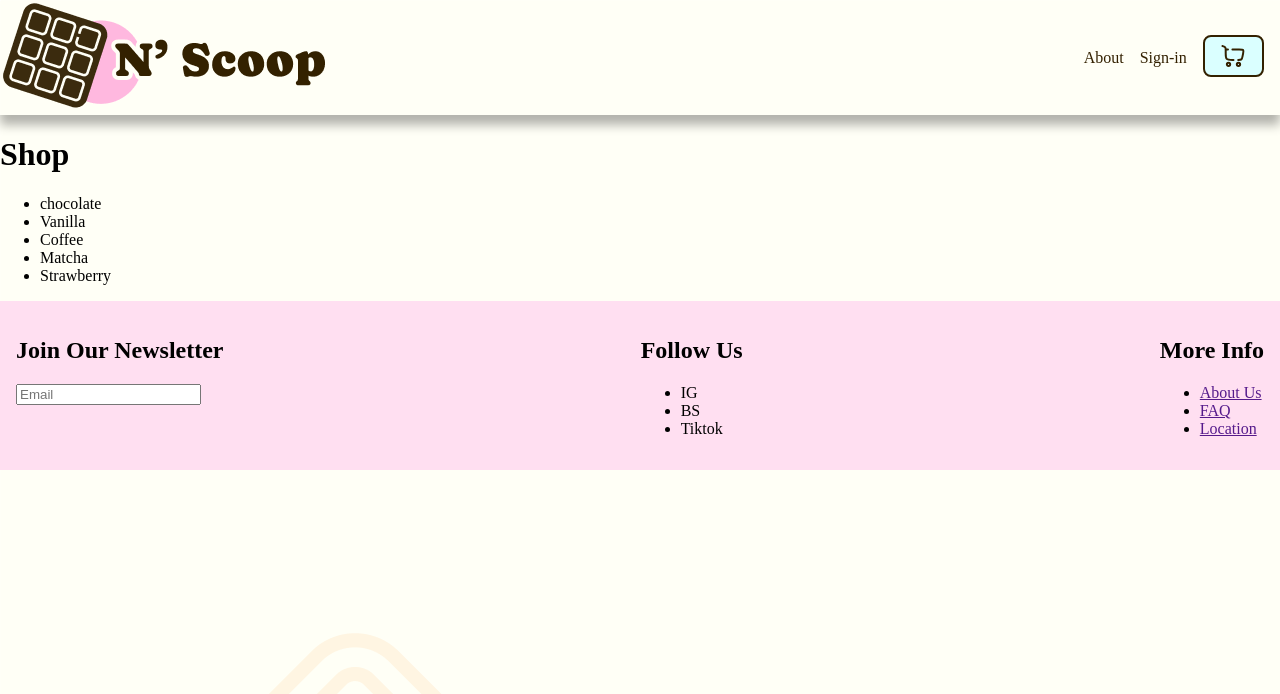
After one commit to RosarioManny/Waffles-N-Scoop_IND, a Flask app: page /shop in a window 1280 px wide. The commit adds this page. Shown: the top 694 px of the page. Run offline with Flask 3, Linux system fonts and the light colour scheme; some web fonts are replaced.

Commit message:
Shop Route, cart icon

```diff
--- a/app.py
+++ b/app.py
@@ -86,12 +86,10 @@ def register():
       return ("Passwords do not match", 400)
     hashed_password = generate_password_hash(password)
     db = get_db()
-    print(hashed_password)
-    print(username)
+
     try:
       db.execute("INSERT INTO users (username, password) VALUES(?, ?)",(username, hashed_password))
       db.commit()
-      print(f"User {username} registered successfully")
     # Error Handling
     except sqlite3.IntegrityError as e:
       print(f"IntegrityError: {e}")
@@ -132,3 +130,7 @@ def profile():
 @login_required
 def history():
   return render_template("history.html")
+
+@app.route("/shop")
+def shop():
+  return render_template("shop.html")
--- a/static/style.css
+++ b/static/style.css
@@ -19,7 +19,7 @@ nav {
   align-items: center;
   list-style-type: none;
   margin: 1rem;
-  font-size: 1.2rem;
+  font-size: 1rem;
 }
 .nav-container {
     display: flex;
@@ -29,6 +29,7 @@ nav {
 .nav-link {
   text-decoration: none;
   color:#332100;
+  cursor: pointer;
 }
 .nav-link:hover,
 .nav-link:focus {
@@ -294,6 +295,18 @@ form {
   text-align: justify;
 }
 
-.info-p {
+.svg-icon {
+  height: 4vh;
+  width: 4vw;
+  background: #DAFFFF;
+  border-radius: .5rem;
+  padding: 3px;
+  border: solid .15rem #332100;
+  cursor: pointer;
+}
 
+.svg-icon:hover,
+.svg-icon:focus {
+  background: #38DDFF;
+  transition: 200ms ease-in-out;
 }
--- a/templates/about.html
+++ b/templates/about.html
@@ -19,7 +19,7 @@ Waffles N' ScoopLanding
       <p class="plain-text">
         123 Sweet Street, NY 12345
       </p>
-      <button class="btn-primary"> <a href="">Order Online! </a></button>
+      <button class="btn-primary"> <a href="/shop">Order Online! </a></button>
     </div>
     <img src="/static/images/Product_Photos/Store-Front (1).png" alt="">
   </section>
--- a/templates/index.html
+++ b/templates/index.html
@@ -8,7 +8,7 @@ Waffles N' ScoopLanding
 <div>
   <!-- Header -->
   <section class="header-section">
-    <img src="/static/images/Ice_cream_Photos/friends_and_ice_cream.jpeg" alt="">
+    <img src="/static/images/Ice_cream_Photos/high-angle-hand-holding-ice-cream-cup.jpg" alt="">
     <h1 class="header-text">Homemade Crunch, Natural Experience</h1>
   </section>
   <!-- Product -->
@@ -19,7 +19,7 @@ Waffles N' ScoopLanding
         Try our new Birthday Confetti Cake ice cream!
       </p>
     </div>
-    <img src="/static/images/Product_Photos/Birthday_cake.jpeg" alt="">
+    <img src="/static/images/Ice_cream_Photos/Birthday-Cake-Ice-Cream.jpeg" alt="">
   </section>
   <!-- Gallery -->
   <section class="gallery-section" aria-label="Gallery">
--- a/templates/layout.html
+++ b/templates/layout.html
@@ -18,14 +18,15 @@
       {% if session["user_id"] %}
       <ul class="nav-list">
         <li class="nav-item"><a class="nav-link"href="/about">About</a></li>
+        <li class="nav-item"><a class="nav-link"href="/profile">Profile</a></li>
         <li class="nav-item"><a class="nav-link"href="/logout">Sign-out</a></li>
-        <li class="nav-item"><a class="nav-link"href="/cart">Cart</a></li>
+        <li class="nav-item"><a class="nav-link" href="/cart"><img class="svg-icon" src="/static/images/svg/cart-large-minimalistic-Brown.svg" alt=""></a></li>
       </ul>
       {% else %}
       <ul class="nav-list">
         <li class="nav-item"><a class="nav-link"href="/about">About</a></li>
         <li class="nav-item"><a class="nav-link"href="/login">Sign-in</a></li>
-        <li class="nav-item"><a class="nav-link"href="/cart">Cart</a></li>
+        <li class="nav-item"><a class="nav-link" href="/cart"><img class="svg-icon" src="/static/images/svg/cart-large-minimalistic-Brown.svg" alt=""></a></li>
       </ul>
       {%endif%}
     </div>
--- a/templates/profile.html
+++ b/templates/profile.html
@@ -19,6 +19,3 @@ Waffles N' ScoopLanding
   </section>
 </div>
 {% endblock %}
-{% block javascript %}
-<script src="{{ url_for('static', filename='js/carousel.js') }}"></script>
-{% endblock %}
--- /dev/null
+++ b/templates/shop.html
@@ -0,0 +1,20 @@
+{% extends "layout.html" %}
+
+{% block title%}
+Waffles N' Scoop Landing
+{% endblock %}
+
+{% block main%}
+<div>
+  <h1>Shop</h1>
+  <section>
+      <ul>
+        <li>chocolate</li>
+        <li>Vanilla</li>
+        <li>Coffee</li>
+        <li>Matcha</li>
+        <li>Strawberry</li>
+      </ul>
+  </section>
+</div>
+{% endblock %}
```
Also changed, not shown: database.db, static/images/Ice_cream_Photos/Birthday-Cake-Ice-Cream.jpeg (added), static/images/Ice_cream_Photos/Ice-Cream-Best.jpeg (added), static/images/Ice_cream_Photos/Neapolitan-ice-cream-waffle-cone.jpeg (added), static/images/Ice_cream_Photos/Strawberry-Ice-Cream.jpeg (added), static/images/svg/cart-large-minimalistic-Brown.svg (added), static/images/svg/cart-large-minimalistic-svgrepo-com.svg (added), 3 other files.
